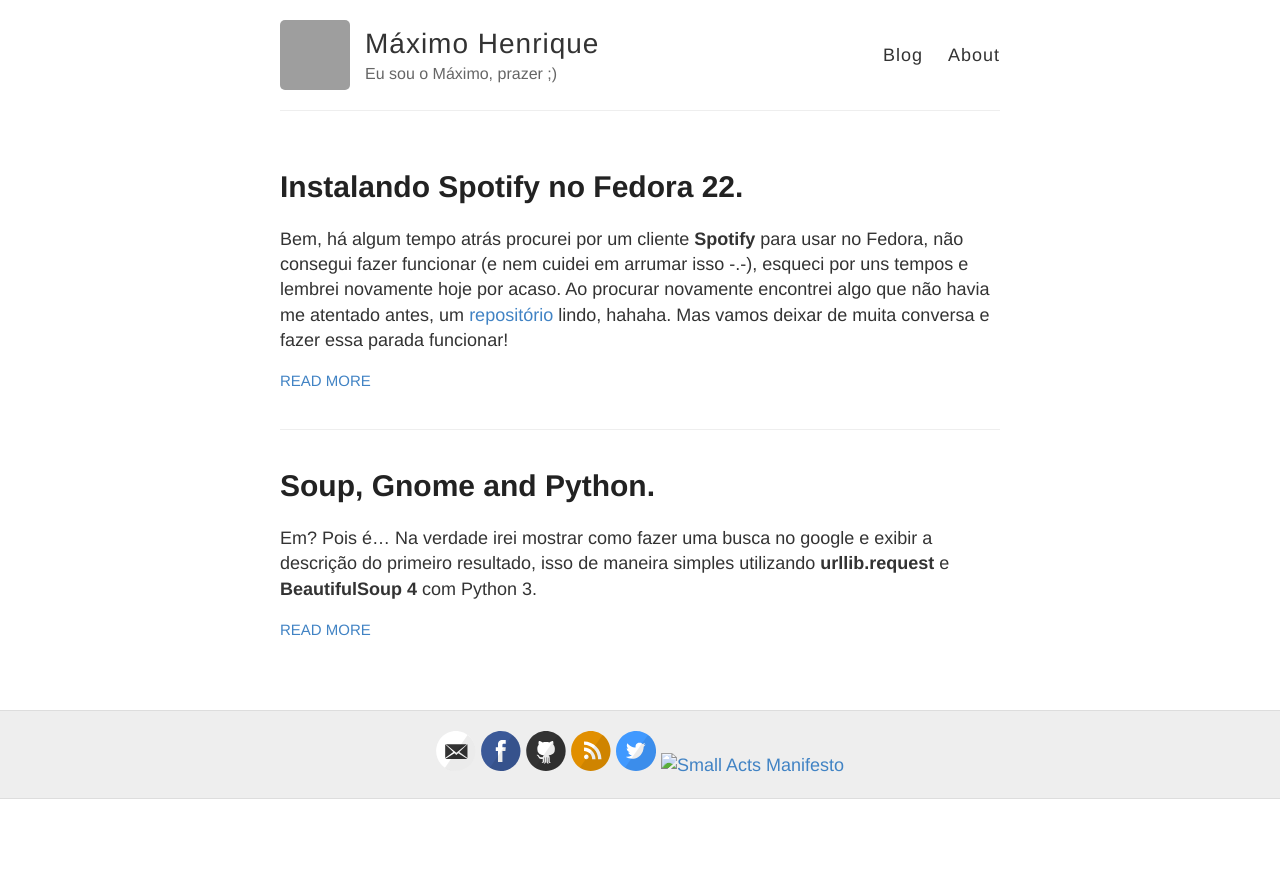
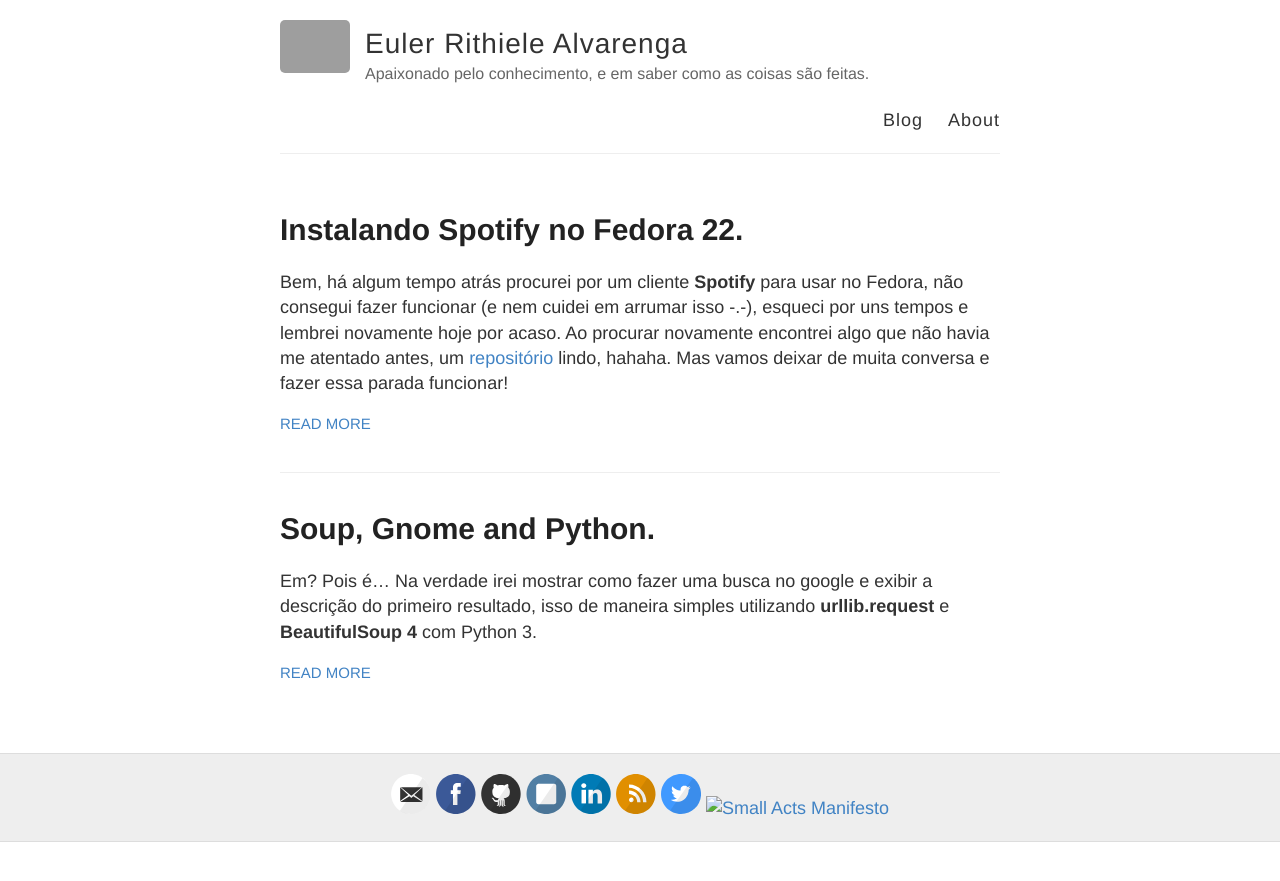
Before and after one commit to Rithie/Rithie.github.io, a Jekyll site: the page built from index.html, in a window 1280 px wide. Shown: the top 881 px of the page. Built offline with Jekyll 4.4.1, drawn with Linux system fonts in a browser that asks for light colours; Markdown is read by kramdown in place of the engine named in the settings; grey boxes are pictures that could not be loaded.

Commit message:
updated personal info

```diff
--- a/_config.yml
+++ b/_config.yml
@@ -3,13 +3,13 @@
 #
 
 # Name of your site (displayed in the header)
-name: "Máximo Henrique"
+name: "Euler Rithiele Alvarenga"
 
 # Short bio or description (displayed in the header)
-description: Eu sou o Máximo, prazer ;)
+description: Apaixonado pelo conhecimento, e em saber como as coisas são feitas.
 
 # URL of your avatar or profile pic (you could use your GitHub profile pic)
-avatar: https://avatars1.githubusercontent.com/u/8462641
+avatar: https://pbs.twimg.com/profile_images/779774900592635904/FbXYsRtk.jpg
 
 #
 # Flags below are optional
@@ -18,15 +18,15 @@
 # Includes an icon in the footer for each username you enter
 footer-links:
   dribbble:
-  email: maxmonteiro86@gmail.com
+  email: euler.sistemas@gmail.com
   facebook: maximohenrique1
   flickr:
   github: maxmonteiro
-  instagram:
-  linkedin:
+  instagram: https://www.instagram.com/oiler271/
+  linkedin: https://www.linkedin.com/in/euler-alvarenga-b9704467/
   pinterest:
   rss: /feed # just type anything here for a working RSS icon, make sure you set the "url" above!
-  twitter: henrimaximo
+  twitter: https://twitter.com/Rithie
   stackoverflow:  # your stackoverflow profile, e.g. "users/50476/bart-kiers"
   youtube: # channel/<your_long_string> or user/<user-name>
   googleplus:  # anything in your profile username that comes after plus.google.com/
@@ -34,14 +34,14 @@
 
 # Enter your Disqus shortname (not your username) to enable commenting on posts
 # You can find your shortname on the Settings page of your Disqus account
-disqus:
+disqus: https://disqus.com/by/rithie/
 
 # Enter your Google Analytics web tracking code (e.g. UA-2110908-2) to activate tracking
 google_analytics:
 
 # Your website URL (e.g. http://barryclark.github.io or http://www.barryclark.co)
 # Used for Sitemap.xml and your RSS feed
-url: http://maxmonteiro.github.io
+url: https://rithie.github.io/
 
 # If you're hosting your site at a Project repository on GitHub pages
 # (http://yourusername.github.io/repository-name)
```
